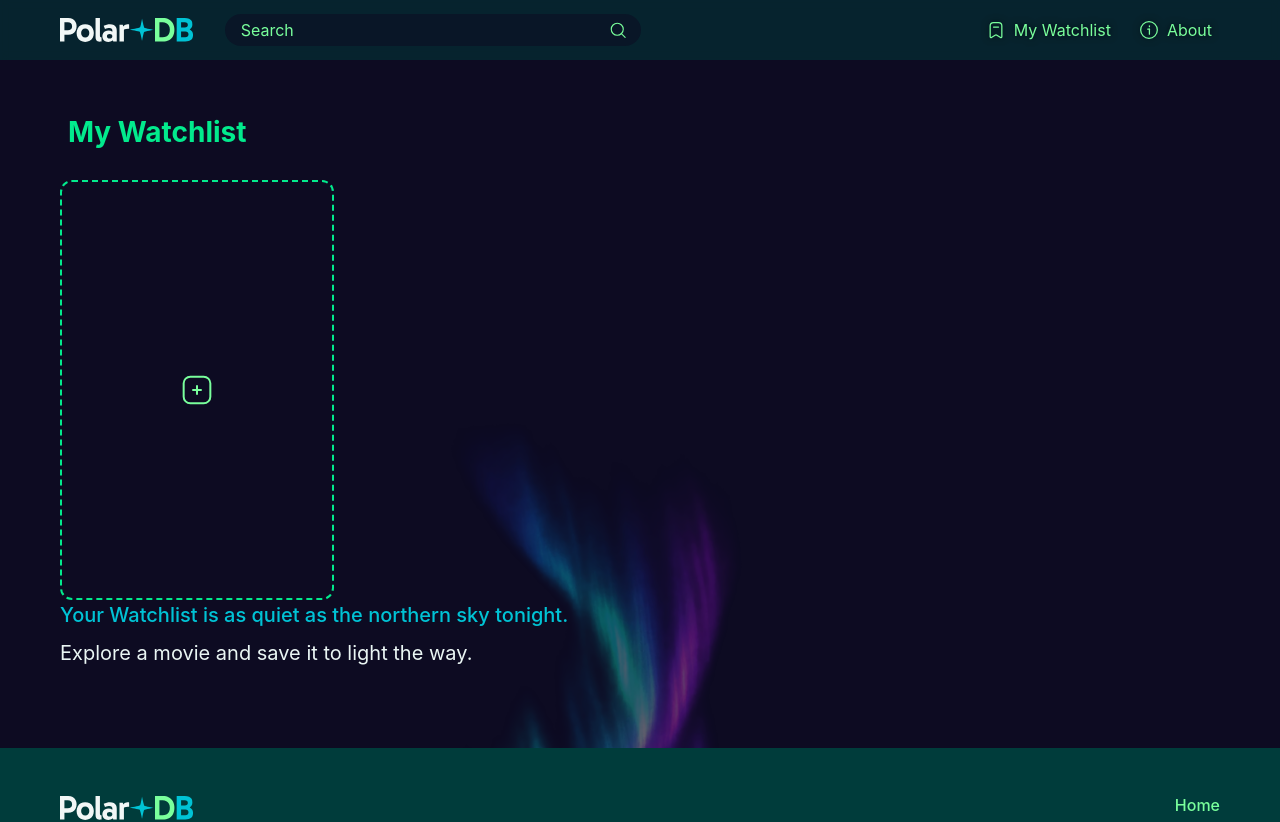
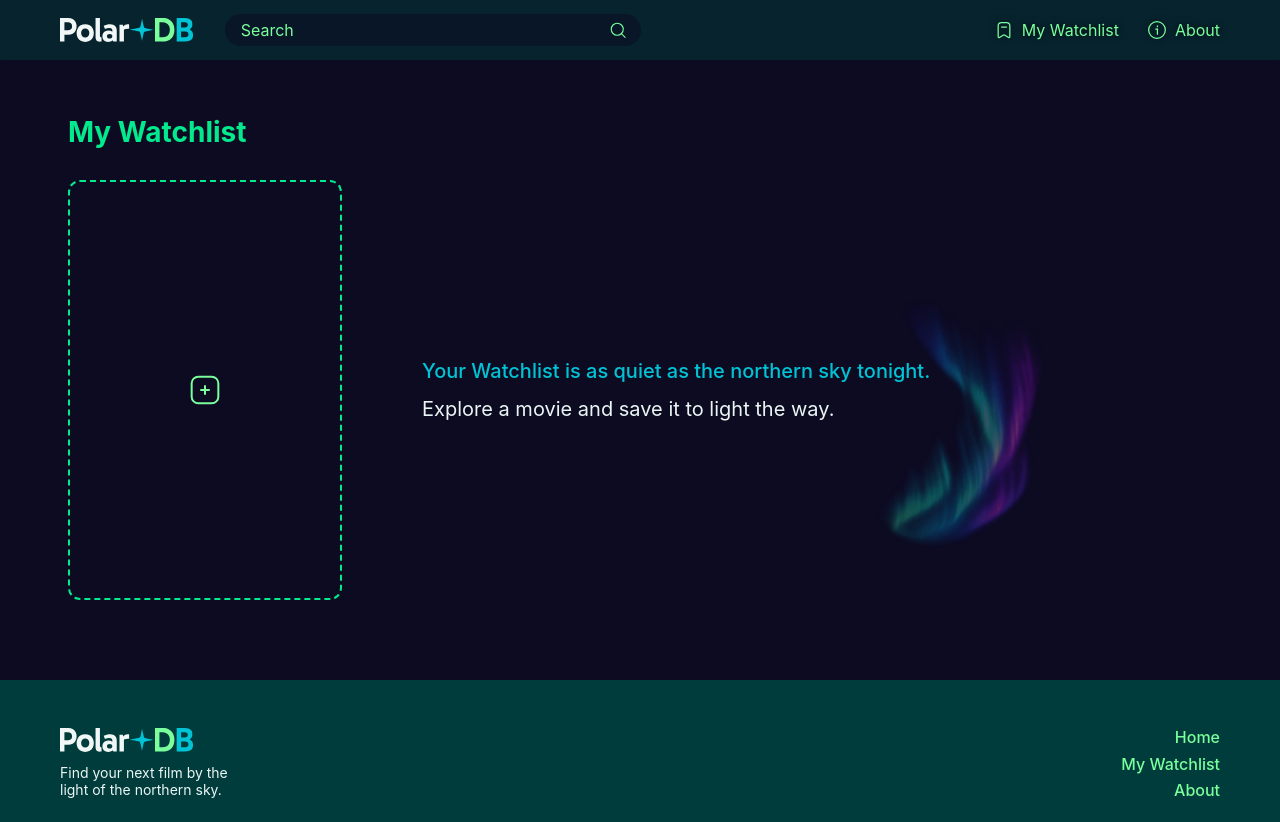
Before and after one commit to francescalulo/polar-db, a React (Vite) app: page /watchlist in a window 1280 px wide. Shown: the top 822 px of the page. Built offline with nearby package versions, Linux system fonts and the light colour scheme; no server answers.

Commit message:
Fix the watchlist paragraphs and clamped the bg image so it won't break the layout on smaller desktop and in tablet screens

```diff
--- a/src/components/EmptyWatchlist/EmptyWatchlist.scss
+++ b/src/components/EmptyWatchlist/EmptyWatchlist.scss
@@ -4,10 +4,35 @@
 .emptyWatchlist {
   display: grid;
   grid-template-columns: 1fr;
+  width: 100%;
+
+  @include tablet {
+    grid-template-columns: repeat(auto-fill, 17.125rem);
+    justify-content: center;
+    gap: 1rem;
+  }
+}
+
+.emptyWatchlist__inner {
+  display: grid;
+  grid-template-columns: 1fr;
   justify-items: center;
   align-items: center;
   gap: 2rem;
-  width: 100%;
+
+  @include tablet {
+    grid-template-columns: auto minmax(0, 1fr);
+    grid-column: 1 / -1;
+    justify-items: initial;
+    align-items: center;
+    column-gap: 4rem;
+  }
+
+  @include desktop {
+    grid-template-columns: auto minmax(0, 1fr);
+    align-items: center;
+    gap: 5rem;
+  }
 }
 
 .emptyWatchlist__message {
@@ -18,6 +43,29 @@
   line-height: 1.5;
   text-align: center;
   z-index: 0;
+
+  @include tablet {
+    text-align: left;
+  }
+
+  @include desktop {
+    &::before {
+      content: '';
+      position: absolute;
+      width: clamp(12rem, 20vw, 25rem);
+      height: clamp(12rem, 20vw, 25rem);
+      top: 70%;
+      left: 80%;
+      transform: translate(-15%, -42%);
+      background-image: url('../../assets/images/polar-db-aurora-optimized.webp');
+      background-repeat: no-repeat;
+      background-position: center;
+      background-size: contain;
+      opacity: 0.3;
+      z-index: -1;
+      pointer-events: none;
+    }
+  }
 }
 
 .emptyWatchlist__heading {
@@ -29,47 +77,3 @@
 .emptyWatchlist__text {
   margin: 0;
 }
-
-@include tablet {
-  .emptyWatchlist {
-    grid-template-columns: auto minmax(0, 1fr);
-    justify-items: initial;
-    align-items: center;
-    column-gap: 4rem;
-  }
-
-  .emptyWatchlist__message {
-    text-align: left;
-  }
-}
-
-@include desktop {
-  .emptyWatchlist {
-    grid-template-columns: auto minmax(0, 1fr);
-    align-items: center;
-    gap: 5rem;
-  }
-
-  .emptyWatchlist__message {
-    position: relative;
-    text-align: left;
-    z-index: 0;
-
-    &::before {
-      content: '';
-      position: absolute;
-      width: 32rem;
-      height: 32rem;
-      top: 50%;
-      left: 50%;
-      transform: translate(-15%, -42%);
-      background-image: url('../../assets/images/polar-db-aurora-optimized.webp');
-      background-repeat: no-repeat;
-      background-position: center;
-      background-size: contain;
-      opacity: 0.34;
-      z-index: -1;
-      pointer-events: none;
-    }
-  }
-}
--- a/src/components/Header/Header.scss
+++ b/src/components/Header/Header.scss
@@ -116,6 +116,7 @@
 
   @include desktop {
     margin-left: auto;
+    margin-right: -0.5rem;
   }
 }
 
```
